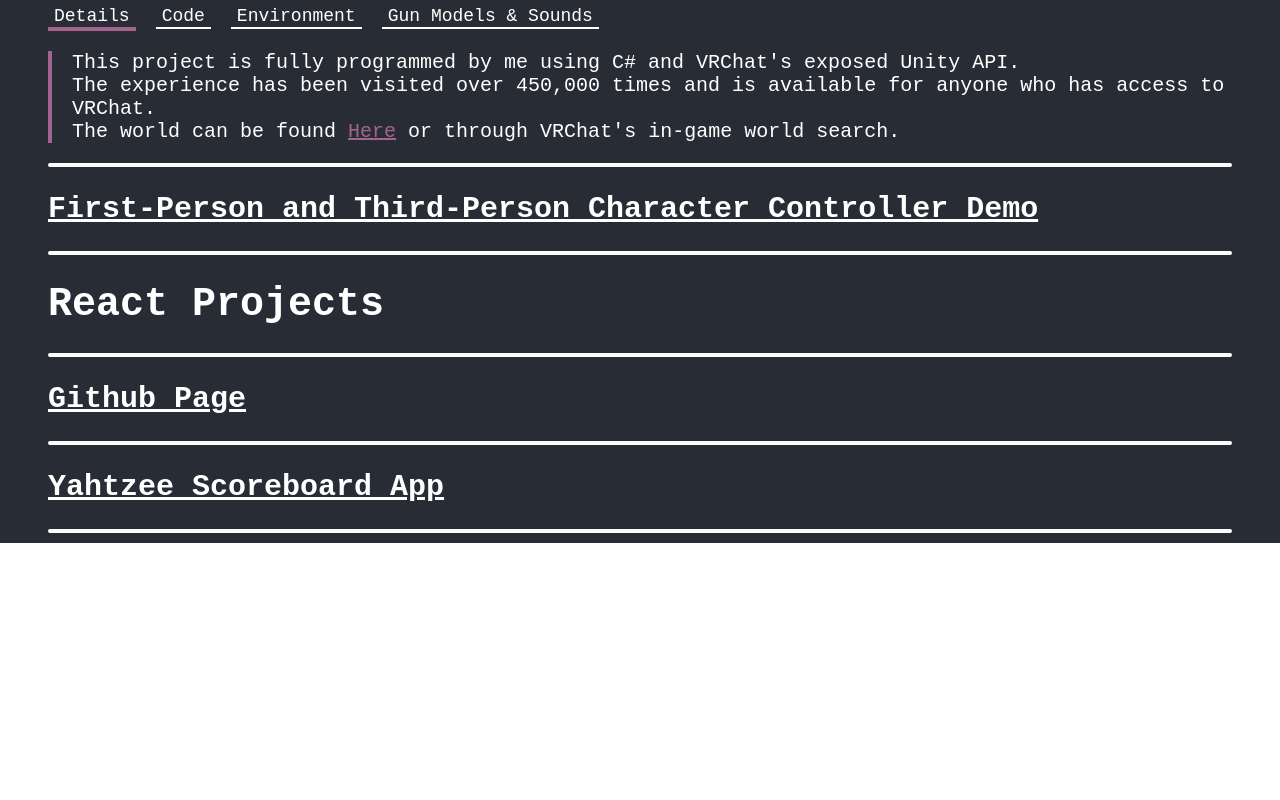
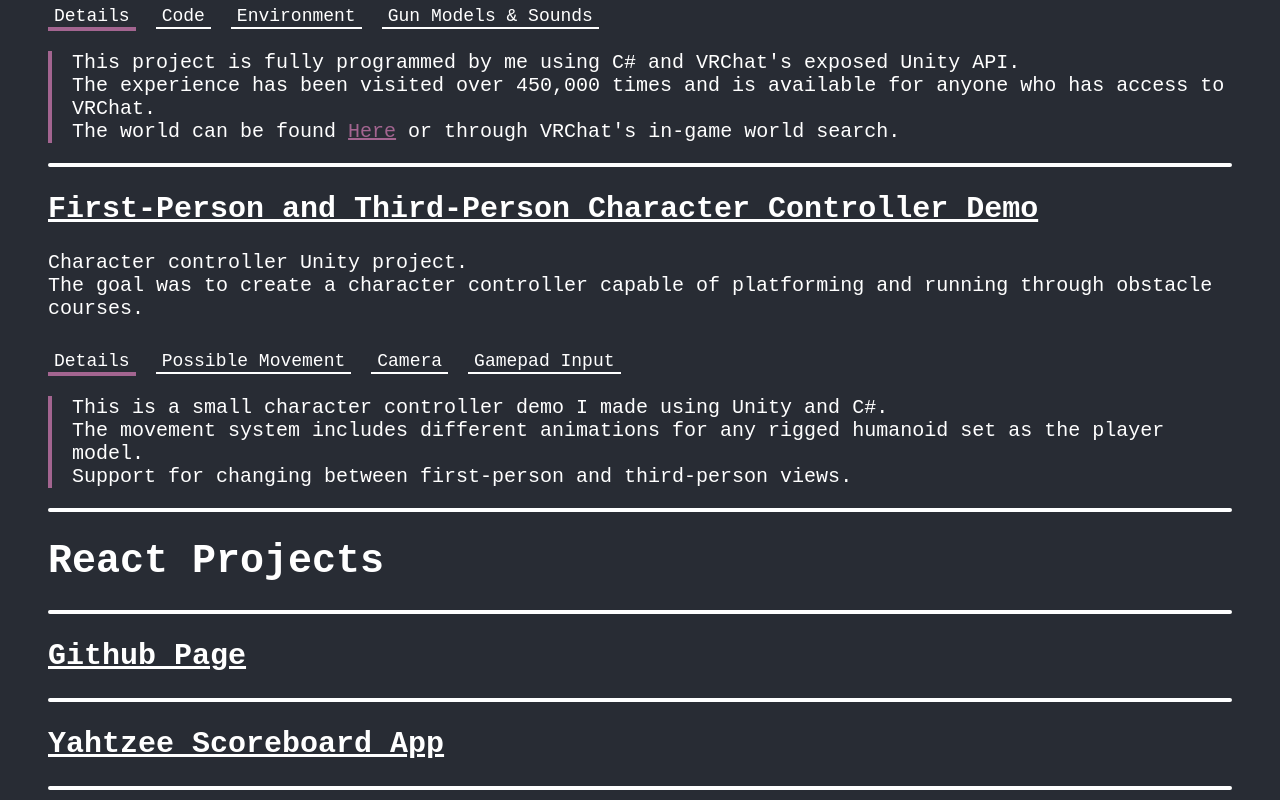
Before and after one commit to Xramu/react-github-pages, a React (Create React App) app: page / in a window 1280 px wide. Shown: the part 1367-2167 px from the top of the page. Before the commit the page ends 1910 px from the top, so only its background shows below. Built offline with nearby package versions, Linux system fonts and the light colour scheme.

Commit message:
Wrote down information about the character controller project.

```diff
--- a/src/components/info/projects/CharControllerProjectInfo.tsx
+++ b/src/components/info/projects/CharControllerProjectInfo.tsx
@@ -1,11 +1,99 @@
 import React from "react"
+import ProjectTitle from "../ProjectTitle"
+import ProjectInfoDropdownBox from "../ProjectInfoDropdownBox"
+import { StringReactNodePair } from "../../../utils/Types"
+import ProjectSummary from "../ProjectSummary"
+
+const detailsInfoSet: StringReactNodePair = {
+  string: "Details",
+  node: (
+    <p>
+      This is a small character controller demo I made using Unity and C#.
+      <br />
+      The movement system includes different animations for any rigged humanoid
+      set as the player model.
+      <br />
+      Support for changing between first-person and third-person views.
+    </p>
+  ),
+}
+
+const possibleMovementsInfoSet: StringReactNodePair = {
+  string: "Possible Movement",
+  node: (
+    <>
+      <p>
+        The different types of movements and features of the controller include:
+      </p>
+
+      <li>Smoothed acceleration and deceleration when moving</li>
+      <li>Walking, running and sprinting</li>
+      <li>Going under obstacles by crouching</li>
+      <li>Jump heigh that can be controlled by the button press length</li>
+      <li>Smoothed out air control when the player is airborne</li>
+
+      <p>
+        Everything is exposed and customizable through the editor window on the
+        player controller script.
+      </p>
+    </>
+  ),
+}
+
+const cameraInfoSet: StringReactNodePair = {
+  string: "Camera",
+  node: (
+    <>
+      <p>Camera control and features:</p>
+      <li>Toggling between first-person and third-person</li>
+      <li>
+        Looking around while keeping your movement direction when using the free
+        look mode
+      </li>
+      <li>
+        Dynamic camera preventing occlusion behind obstacles when in
+        third-person
+      </li>
+      <p>
+        The camera also includes a small dynamic field of view change based on
+        the character's speed.
+      </p>
+    </>
+  ),
+}
+
+const inputInfoSet: StringReactNodePair = {
+  string: "Gamepad Input",
+  node: (
+    <p>
+      In addition to mouse and keyboard, the project has Unity's Input System
+      set up to allow the player to control the character with a gamepad.
+    </p>
+  ),
+}
 
 function CharControllerProjectInfo() {
   return (
     <div>
-      <h2>
-        <u>First-Person and Third-Person Character Controller Demo</u>
-      </h2>
+      <ProjectTitle>
+        First-Person and Third-Person Character Controller Demo
+      </ProjectTitle>
+
+      <ProjectSummary>
+        Character controller Unity project.
+        <br />
+        The goal was to create a character controller capable of platforming and
+        running through obstacle courses.
+      </ProjectSummary>
+
+      <ProjectInfoDropdownBox
+        tileInfoSets={[
+          detailsInfoSet,
+          possibleMovementsInfoSet,
+          cameraInfoSet,
+          inputInfoSet,
+        ]}
+      />
     </div>
   )
 }
```
